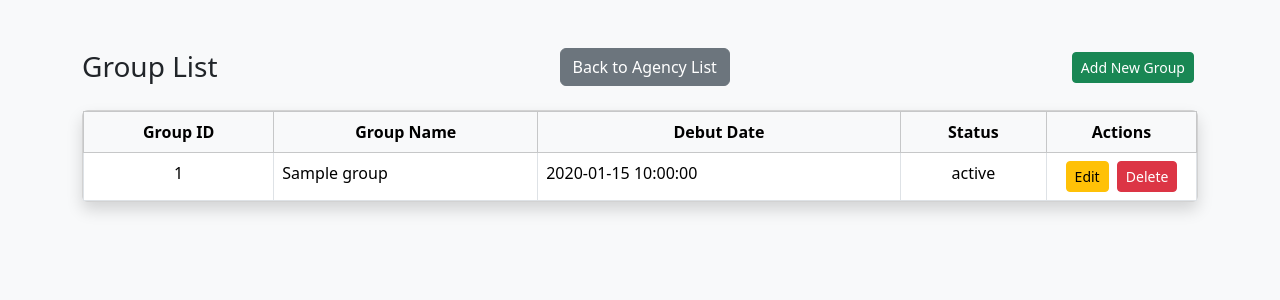
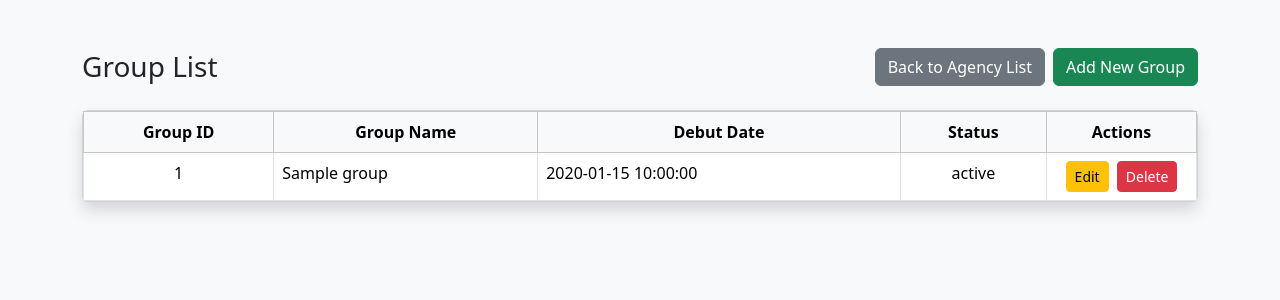
Before and after one commit to Angelique1701/AFL1_WebDev_Coupsaurus, a PHP site: page /controller.php?controller=group&action=list&agency_id=1 in a window 1280 px wide. Shown: the top 300 px of the page. Run offline with PHP 8.4, Linux system fonts and the light colour scheme; tables that the repository leaves empty or names only in its code hold one stand-in row (values such as "Sample post").

Commit message:
button to right

```diff
--- a/view_GroupList.php
+++ b/view_GroupList.php
@@ -14,17 +14,24 @@
     <div class="d-flex justify-content-between align-items-center mb-4">
         <h1 class="h3 mb-0">Group List</h1>
 
+        <div class="d-flex">
             <?php if (!empty($groups)): ?>
                 <!-- Kalau ada group, ambil agency_id dari grup pertama -->
-            <a href="controller.php?controller=agency&action=list" class="btn btn-secondary">Back to Agency List</a>
+                <a href="controller.php?controller=agency&action=list"
+                class="btn btn-secondary me-2">Back to Agency List</a>
+
                 <a href="controller.php?controller=group&action=showAddForm&agency_id=<?= $groups[0]['company_id']; ?>"
-            class="btn btn-sm btn-success me-1">Add New Group</a>
+                class="btn btn-success">Add New Group</a>
+
             <?php elseif (isset($_GET['agency_id'])): ?>
                 <!-- Kalau belum ada grup, tetap bisa add dengan agency_id dari URL -->
-            <a href="controller.php?controller=agency&action=list" class="btn btn-secondary">Back to Agency List</a>
+                <a href="controller.php?controller=agency&action=list"
+                class="btn btn-secondary me-2">Back to Agency List</a>
+
                 <a href="controller.php?controller=group&action=showAddForm&agency_id=<?= $_GET['agency_id']; ?>"
-            class="btn btn-sm btn-success me-1">Add New Group</a>
+                class="btn btn-success">Add New Group</a>
             <?php endif; ?>
+        </div>
     </div>
 
     <!-- Tabel -->
```
Lines whose indentation alone changed are shown as unchanged.
